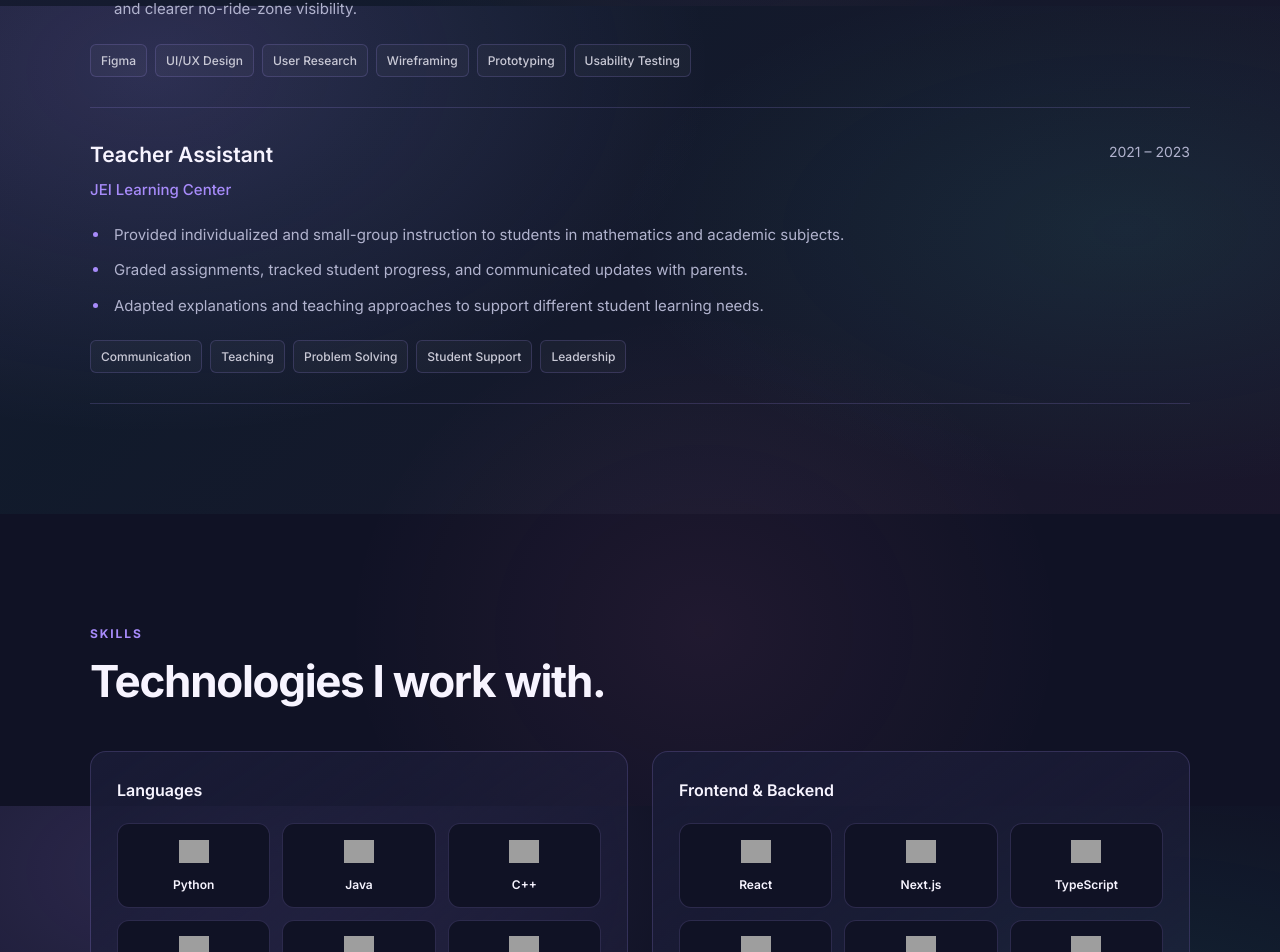
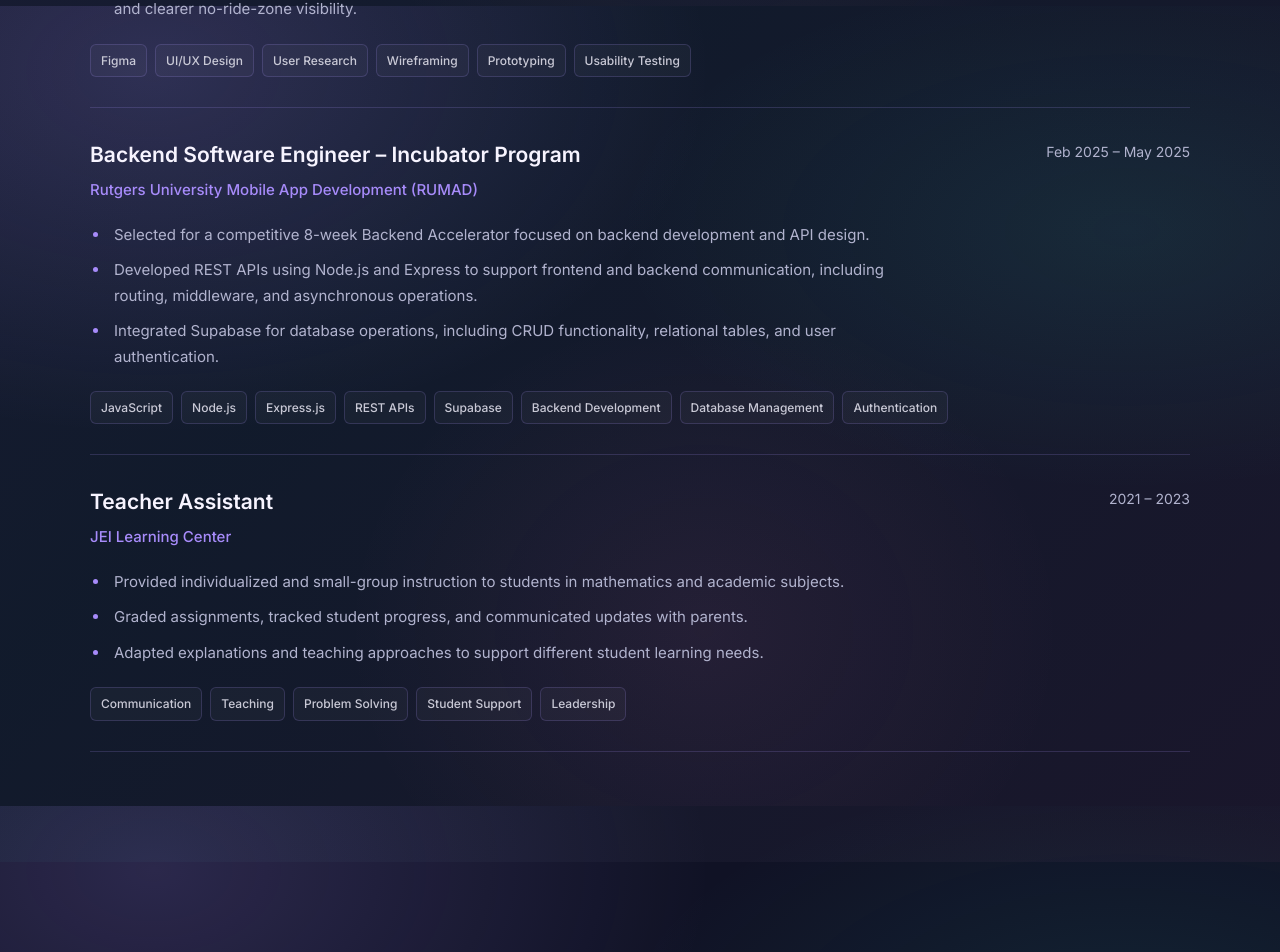
Before and after one commit to riyav-star/portfolio, a Next.js app in the folder portfolio/: page / in a window 1280 px wide. Shown: the part 3994-4946 px from the top of the page. Built offline with nearby package versions, Linux system fonts and the light colour scheme; grey boxes are pictures that could not be loaded.

Commit message:
Update Experience.tsx

```diff
--- a/portfolio/src/app/components/Experience.tsx
+++ b/portfolio/src/app/components/Experience.tsx
@@ -1,3 +1,4 @@
+
 const experiences = [
   {
     title: "Software Engineer Intern",
@@ -36,6 +37,26 @@ const experiences = [
       "Wireframing",
       "Prototyping",
       "Usability Testing",
+    ],
+  },
+  {
+    title: "Backend Software Engineer – Incubator Program",
+    company: "Rutgers University Mobile App Development (RUMAD)",
+    date: "Feb 2025 – May 2025",
+    description: [
+      "Selected for a competitive 8-week Backend Accelerator focused on backend development and API design.",
+      "Developed REST APIs using Node.js and Express to support frontend and backend communication, including routing, middleware, and asynchronous operations.",
+      "Integrated Supabase for database operations, including CRUD functionality, relational tables, and user authentication.",
+    ],
+    skills: [
+      "JavaScript",
+      "Node.js",
+      "Express.js",
+      "REST APIs",
+      "Supabase",
+      "Backend Development",
+      "Database Management",
+      "Authentication",
     ],
   },
   {
```
